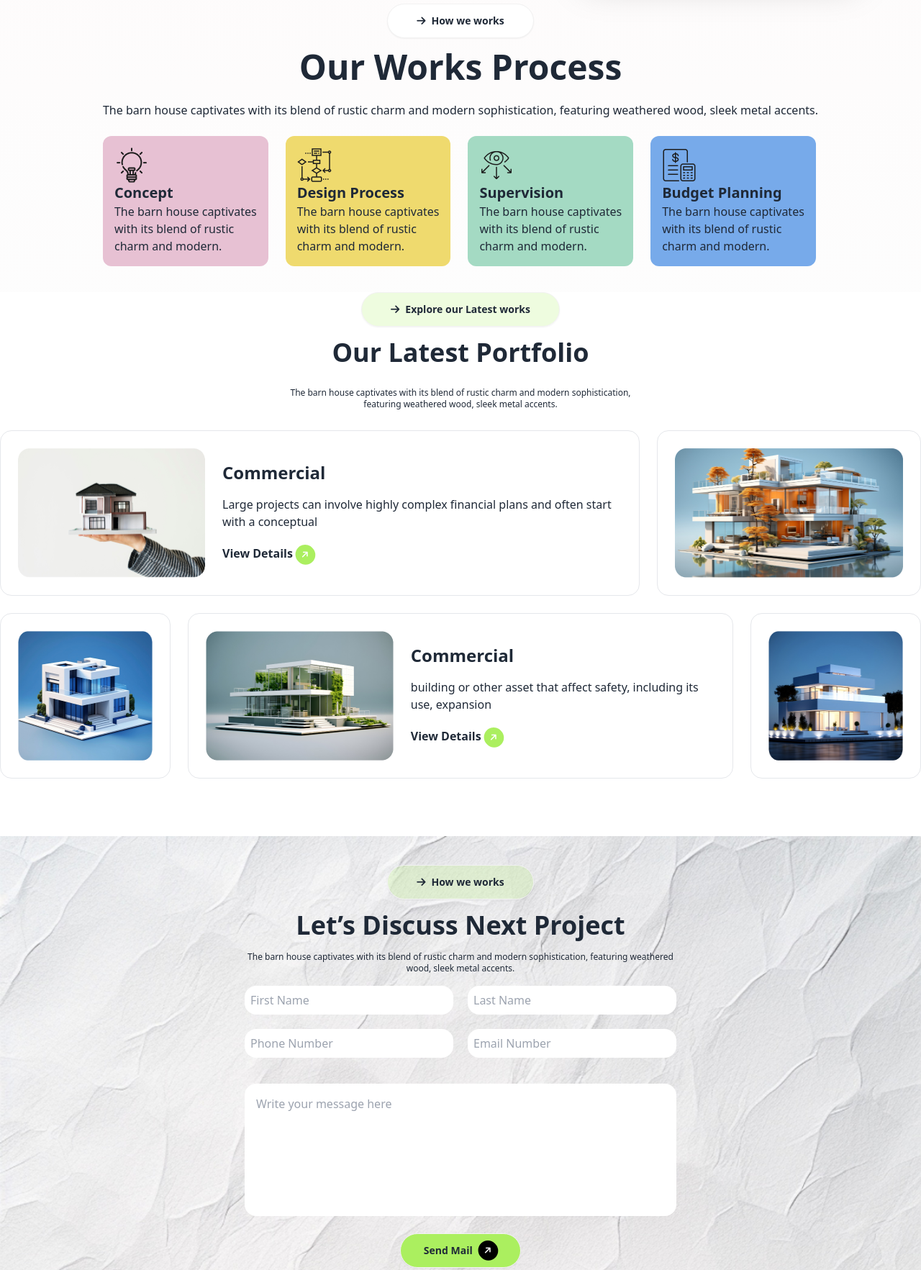
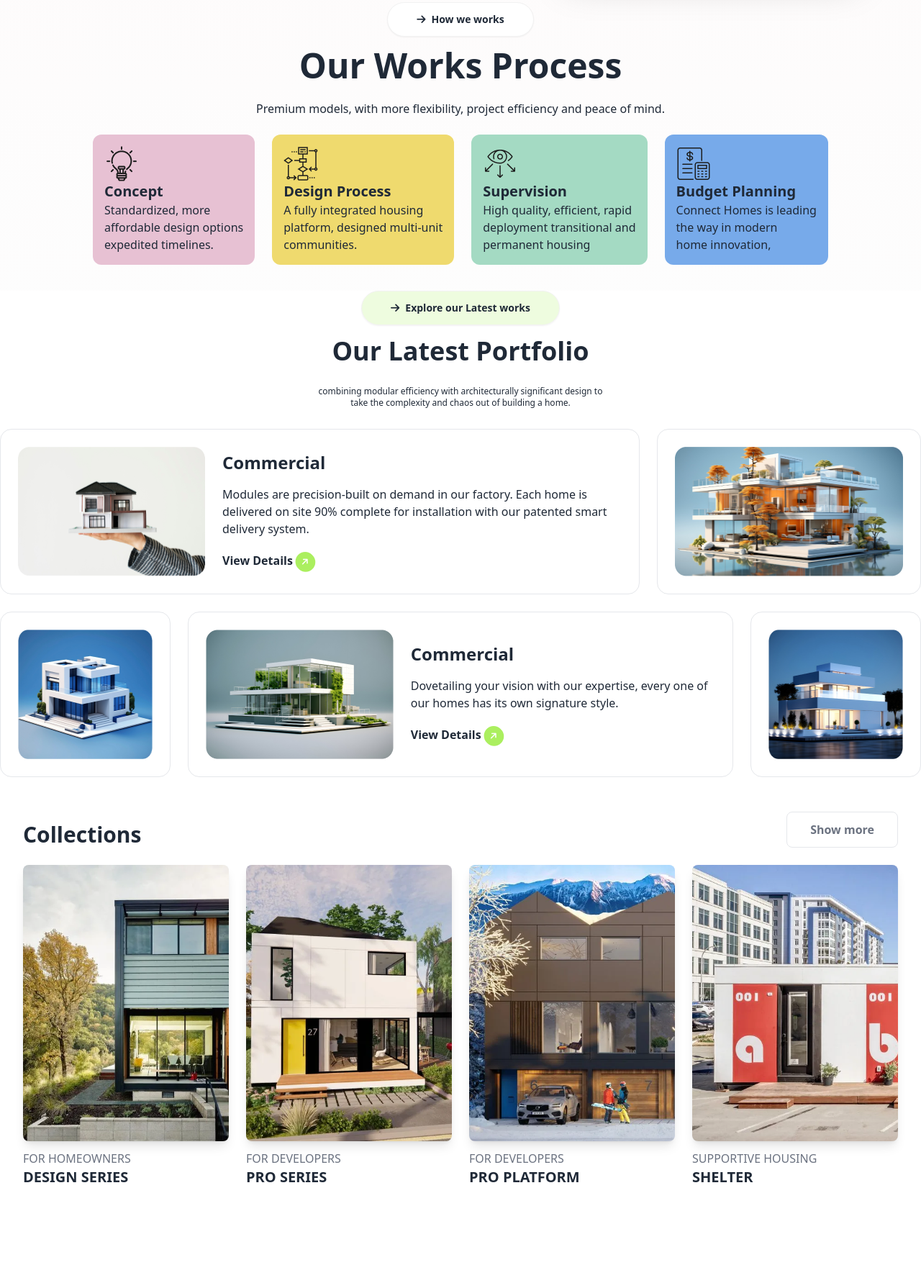
Before and after one commit to Abdullahsadik9/arcitecture-website-with-tailwind-daisyui, a plain HTML site: page index.html in a window 1280 px wide. Shown: the part 1529-3294 px from the top of the page at 72% size. Drawn offline with nearby package versions, Linux system fonts and the light colour scheme.

Commit message:
Final update

```diff
--- a/index.html
+++ b/index.html
@@ -51,7 +51,7 @@
               class="navbar-start bg-gradient-to-t from-[#c6c3c309] to-[#f0e1e11d] flex lg:gap-32 gap-40"
             >
               <div
-                class="dropdown border-3 rounded-full p-1 bg-[#E9E9E9] w-14 h-14 order-last"
+                class="dropdown border-3 rounded-full p-1 bg-[#E9E9E9] order-last"
               >
                 <div
                   tabindex="0"
@@ -170,9 +170,10 @@
                   We design thoughtful, liveable spaces
                 </h1>
                 <p class="py-6">
-                  The barn house captivates with its blend of rustic charm and
-                  modern sophistication, featuring weathered wood, sleek metal
-                  accents.
+                  Living in a modern home is no longer about someday, it’s
+                  accessible now. <br />Connect Homes offers curated design
+                  options with the efficiency of <br />
+                  modern prefab house manufacturing.
                 </p>
 
                 <!-- comercial -->
@@ -181,8 +182,7 @@
                   <div class="text-left">
                     <h1 class="font-bold text-xl">Commercial</h1>
                     <p class="font-medium text-[#737373]">
-                      The barn house captivates with its blend <br />
-                      of rustic charm and modern.
+                      We connect people to the benefits of modern design
                     </p>
                   </div>
                 </div>
@@ -191,8 +191,7 @@
                   <div class="text-left">
                     <h1 class="font-bold text-xl">Residential</h1>
                     <p class="font-medium text-[#737373]">
-                      The barn house captivates with its blend <br />
-                      of rustic charm and modern.
+                      From the modern prefab homebuyer, to the developer.
                     </p>
                   </div>
                 </div>
@@ -219,9 +218,8 @@
               </button>
               <h1 class="text-5xl font-bold">Our Works Process</h1>
               <p class="py-6">
-                The barn house captivates with its blend of rustic charm and
-                modern sophistication, featuring weathered wood, sleek metal
-                accents.
+                Premium models, with more flexibility, project efficiency and
+                peace of mind.
               </p>
               <div class="lg:flex lg:gap-6 flex-row gap-y-6">
                 <!-- img-1 -->
@@ -229,9 +227,9 @@
                   <img src="img/concept.png" alt="" />
                   <h1 class="font-bold text-xl">Concept</h1>
                   <p>
-                    The barn house captivates <br />
-                    with its blend of rustic <br />
-                    charm and modern.
+                    Standardized, more <br />
+                    affordable design options <br />
+                    expedited timelines.
                   </p>
                 </div>
                 <!-- img-2 -->
@@ -239,9 +237,9 @@
                   <img src="img/flow-chart.png" alt="" />
                   <h1 class="font-bold text-xl">Design Process</h1>
                   <p>
-                    The barn house captivates <br />
-                    with its blend of rustic <br />
-                    charm and modern.
+                    A fully integrated housing <br />
+                    platform, designed multi-unit <br />
+                    communities.
                   </p>
                 </div>
                 <!-- img-3 -->
@@ -249,9 +247,9 @@
                   <img src="img/vision.png" alt="" />
                   <h1 class="font-bold text-xl">Supervision</h1>
                   <p>
-                    The barn house captivates <br />
-                    with its blend of rustic <br />
-                    charm and modern.
+                    High quality, efficient, rapid <br />
+                    deployment transitional and <br />
+                    permanent housing
                   </p>
                 </div>
                 <!-- img-4 -->
@@ -259,9 +257,9 @@
                   <img src="img/budget-planning.png" alt="" />
                   <h1 class="font-bold text-xl">Budget Planning</h1>
                   <p>
-                    The barn house captivates <br />
-                    with its blend of rustic <br />
-                    charm and modern.
+                    Connect Homes is leading <br />
+                    the way in modern <br />
+                    home innovation,
                   </p>
                 </div>
               </div>
@@ -282,9 +280,9 @@
             Our Latest Portfolio
           </h1>
           <p class="text-center text-xs font-medium mb-7">
-            The barn house captivates with its blend of rustic charm and modern
-            sophistication, <br />
-            featuring weathered wood, sleek metal accents.
+            combining modular efficiency with architecturally significant design
+            to <br />
+            take the complexity and chaos out of building a home.
           </p>
         </div>
         <div
@@ -299,8 +297,9 @@
                 Commercial
               </h1>
               <p class="mt-4 mb-5 text-small-p font-medium">
-                Large projects can involve highly complex financial plans and
-                often start with a conceptual
+                Modules are precision-built on demand in our factory. Each home
+                is delivered on site 90% complete for installation with our
+                patented smart delivery system.
               </p>
               <a class="rounded-3xl font-bold"
                 >View Details
@@ -330,8 +329,8 @@
                 Commercial
               </h1>
               <p class="mt-4 mb-5 text-small-p font-medium">
-                building or other asset that affect safety, including its use,
-                expansion
+                Dovetailing your vision with our expertise, every one of our
+                homes has its own signature style.
               </p>
               <a class="rounded-3xl font-bold"
                 >View Details
@@ -345,6 +344,124 @@
             class="p-6 lg:col-span-2 border sm:col-span-5 rounded-2xl bg-white"
           >
             <img class="w-full h-full" src="img/img5.png" alt="" />
+          </div>
+        </div>
+      </section>
+      <!-- collection section -->
+      <section class="container mx-auto">
+        <div class="bg-white py-6 sm:py-8 lg:py-12">
+          <div class="mx-auto max-w-screen-2xl px-4 md:px-8">
+            <div class="mb-6 flex items-end justify-between gap-4">
+              <h2 class="text-2xl font-bold text-gray-800 lg:text-3xl">
+                Collections
+              </h2>
+
+              <a
+                href="#"
+                class="inline-block rounded-lg border bg-white px-4 py-2 text-center text-sm font-semibold text-gray-500 outline-none ring-indigo-300 transition duration-100 hover:bg-gray-100 focus-visible:ring active:bg-gray-200 md:px-8 md:py-3 md:text-base"
+                >Show more</a
+              >
+            </div>
+
+            <div
+              class="grid gap-x-4 gap-y-6 sm:grid-cols-2 md:gap-x-6 lg:grid-cols-3 xl:grid-cols-4"
+            >
+              <div>
+                <a
+                  href="#"
+                  class="group mb-2 block h-96 overflow-hidden rounded-lg bg-gray-100 shadow-lg lg:mb-3"
+                >
+                  <img
+                    src="newimgs/img1.webp"
+                    loading="lazy"
+                    alt="Photo by Austin Wade"
+                    class="h-full w-full object-cover object-center transition duration-200 group-hover:scale-110"
+                  />
+                </a>
+
+                <div class="flex flex-col">
+                  <span class="text-gray-500"> FOR HOMEOWNERS</span>
+                  <a
+                    href="#"
+                    class="text-lg font-bold text-gray-800 transition duration-100 hover:text-gray-500 lg:text-xl"
+                  >
+                    DESIGN SERIES
+                  </a>
+                </div>
+              </div>
+
+              <div>
+                <a
+                  href="#"
+                  class="group mb-2 block h-96 overflow-hidden rounded-lg bg-gray-100 shadow-lg lg:mb-3"
+                >
+                  <img
+                    src="newimgs/img2.webp"
+                    loading="lazy"
+                    alt="Photo by engin akyurt"
+                    class="h-full w-full object-cover object-center transition duration-200 group-hover:scale-110"
+                  />
+                </a>
+
+                <div class="flex flex-col">
+                  <span class="text-gray-500"> FOR DEVELOPERS</span>
+                  <a
+                    href="#"
+                    class="text-lg font-bold text-gray-800 transition duration-100 hover:text-gray-500 lg:text-xl"
+                  >
+                    PRO SERIES
+                  </a>
+                </div>
+              </div>
+
+              <div>
+                <a
+                  href="#"
+                  class="group mb-2 block h-96 overflow-hidden rounded-lg bg-gray-100 shadow-lg lg:mb-3"
+                >
+                  <img
+                    src="newimgs/img3.webp"
+                    loading="lazy"
+                    alt="Photo by Austin Wade"
+                    class="h-full w-full object-cover object-center transition duration-200 group-hover:scale-110"
+                  />
+                </a>
+
+                <div class="flex flex-col">
+                  <span class="text-gray-500"> FOR DEVELOPERS</span>
+                  <a
+                    href="#"
+                    class="text-lg font-bold text-gray-800 transition duration-100 hover:text-gray-500 lg:text-xl"
+                  >
+                    PRO PLATFORM
+                  </a>
+                </div>
+              </div>
+
+              <div>
+                <a
+                  href="#"
+                  class="group mb-2 block h-96 overflow-hidden rounded-lg bg-gray-100 shadow-lg lg:mb-3"
+                >
+                  <img
+                    src="newimgs/img4.webp"
+                    loading="lazy"
+                    alt="Photo by Austin Wade"
+                    class="h-full w-full object-cover object-center transition duration-200 group-hover:scale-110"
+                  />
+                </a>
+
+                <div class="flex flex-col">
+                  <span class="text-gray-500"> SUPPORTIVE HOUSING</span>
+                  <a
+                    href="#"
+                    class="text-lg font-bold text-gray-800 transition duration-100 hover:text-gray-500 lg:text-xl"
+                  >
+                    SHELTER
+                  </a>
+                </div>
+              </div>
+            </div>
           </div>
         </div>
       </section>
@@ -425,8 +542,8 @@
         </a>
 
         <p class="text-[#737373] mb-7 pt-5">
-          The barn house captivates with its blend of rustic charm and modern
-          sophistication, featuring weathered wood, sleek metal accents.
+          "This team of professionals has exceeded our expectations every step
+          along the way"
         </p>
 
         <ul
```
Also changed, not shown: newimgs/img1.webp (added), newimgs/img2.webp (added), newimgs/img3.webp (added), newimgs/img4.webp (added).
